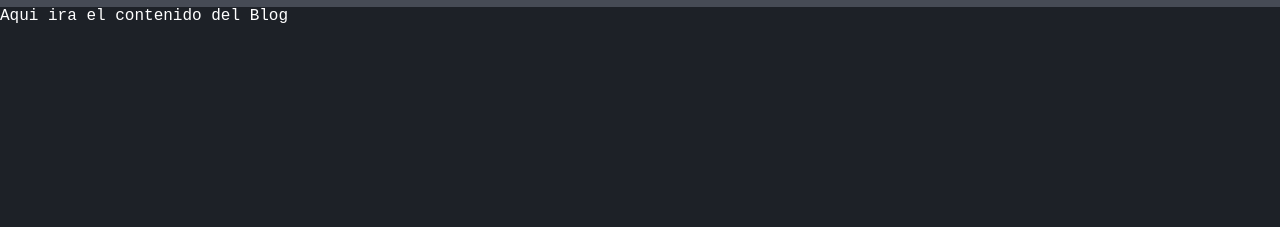
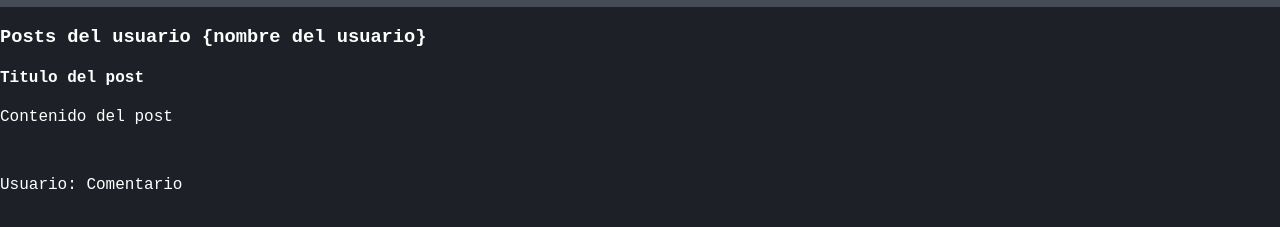
Before and after one commit to miguelgrau1211/curso-git-bien, a plain HTML site: page index.html in a window 1280 px wide. Shown: the part 63-290 px from the top of the page. Drawn offline with Linux system fonts and the light colour scheme; a web font is replaced by a local one.

Commit message:
Add post html

```diff
--- a/index.html
+++ b/index.html
@@ -15,8 +15,14 @@
         <img class="logo" src="img/git.png">
         <h1>Blog Curso Git & Github</h1>
     </div>
-    <div>
-        Aqui ira el contenido del Blog
+    <div class="container" id"content">
+        <h3>Posts del usuario {nombre del usuario}</h3>
+        <div class="post">
+            <h4>Titulo del post</h4>
+            <p>Contenido del post</p>
+            <br>
+            <p><span>Usuario:</span> Comentario</p>
+        </div>
     </div>
 </body>
 </html>
```
